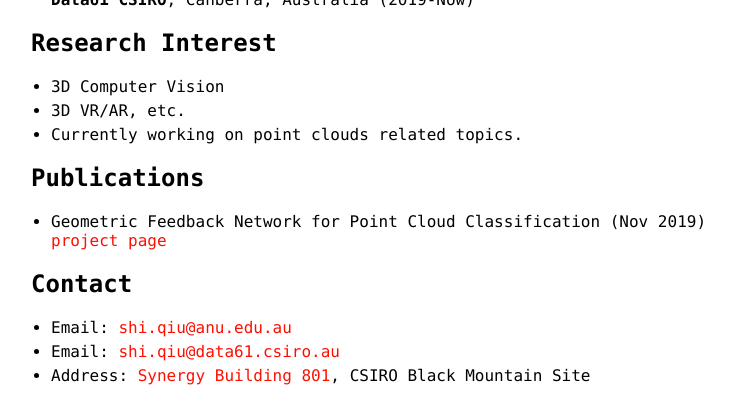
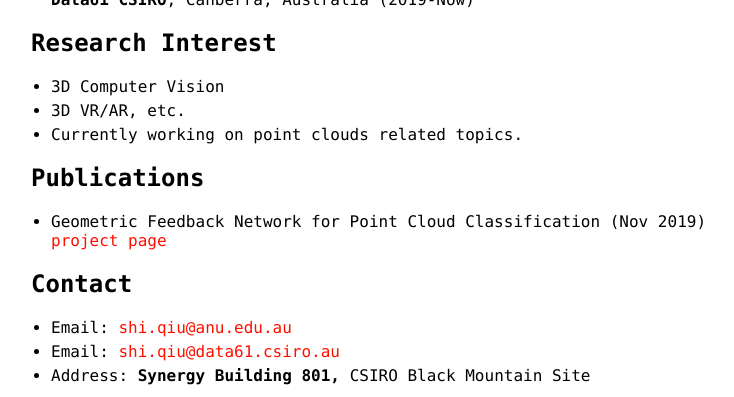
Before and after one commit to ShiQiu0419/ShiQiu0419.github.io, a Jekyll site: the page built from index.md, in a window 1280 px wide and 900 px high, scrolled down 628 px, cut to the strip 0-397 px from the top of the window. Shown: the whole strip, without its empty margins (259-993 px from the left). Built offline with Jekyll 4.4.1, drawn with Linux system fonts in a browser that asks for light colours; our own code applies the rules of GitHub Pages for plain Markdown files; part of the change alters nothing that is shown.

```diff
--- a/index.md
+++ b/index.md
@@ -35,6 +35,6 @@ Supervised by: [Prof. Anthony Steed](https://wp.cs.ucl.ac.uk/anthonysteed/) and
 ## Contact
 * Email: [shi.qiu@anu.edu.au](mailto:shi.qiu@anu.edu.au)
 * Email: [shi.qiu@data61.csiro.au](mailto:shi.qiu@data61.csiro.au)
-* Address: [Synergy Building 801](https://goo.gl/maps/CTCSVnrkLpAaSXgx9), CSIRO Black Mountain Site
+* Address: **Synergy Building 801,** CSIRO Black Mountain Site
 
 <iframe src="https://www.google.com/maps/embed?pb=!1m18!1m12!1m3!1d3257.3150331093275!2d149.11207371524776!3d-35.27329288029144!2m3!1f0!2f0!3f0!3m2!1i1024!2i768!4f13.1!3m3!1m2!1s0x6b164d5015c519f7%3A0x69c625c19efc4ddd!2sCSIRO%20-%20Synergy%20Building!5e0!3m2!1szh-CN!2sau!4v1574399971406!5m2!1szh-CN!2sau" width="600" height="450" frameborder="0" style="border:0;" allowfullscreen=""></iframe>
```
